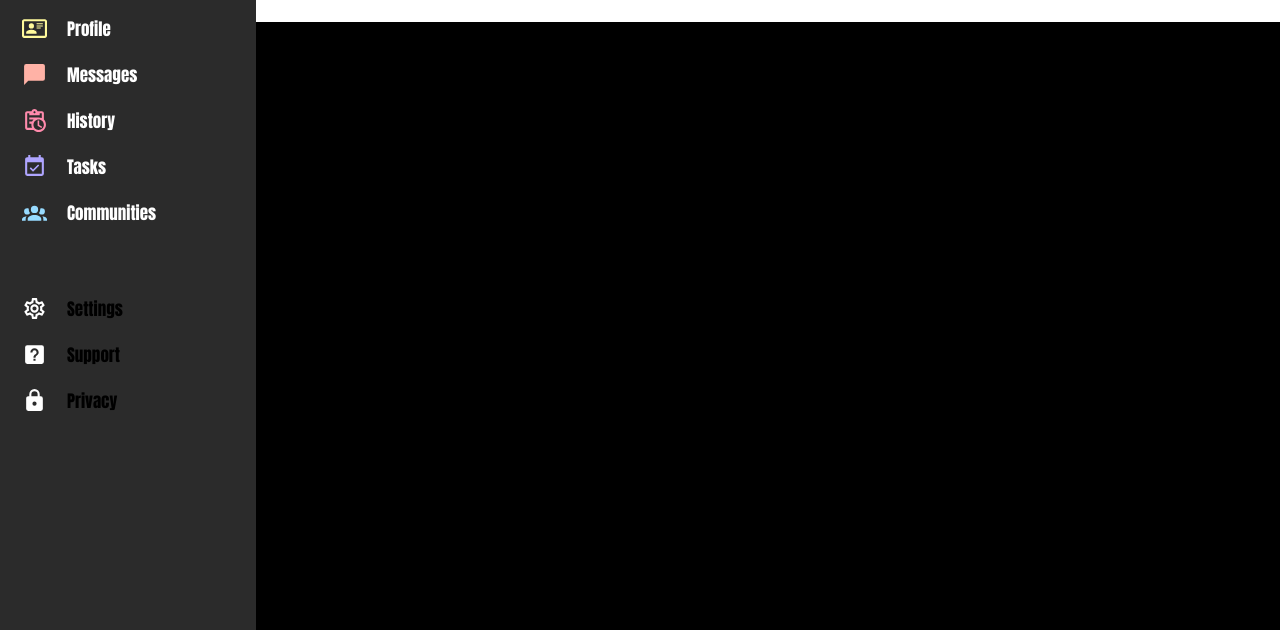
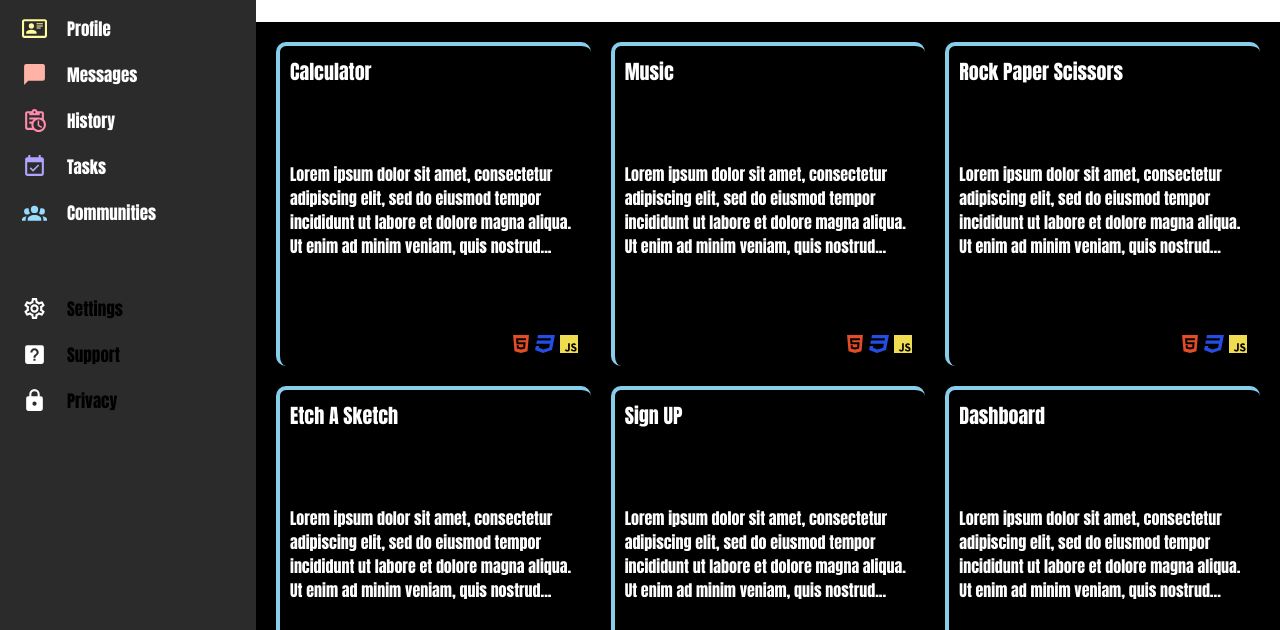
Before and after one commit to JoseIPareja/Project-Dashboard, a plain HTML site: page index.html in a window 1280 px wide. Shown: the part 170-800 px from the top of the page. Drawn offline with Linux system fonts and the light colour scheme.

Commit message:
4th: Working on Main Content.

```diff
--- a/index.html
+++ b/index.html
@@ -50,8 +50,71 @@
                 <button type="button">Share</button>
             </div>
         </div>
-        <div class="maincontent">Content
-
+        <div class="maincontent">
+            <div class="card">
+                <p class="title">Calculator</p>
+                <p>Lorem ipsum dolor sit amet, consectetur adipiscing elit, sed do eiusmod tempor incididunt ut labore et dolore magna aliqua. Ut enim ad minim veniam, quis nostrud...</p>
+                <div class="bottom">
+                    <img class="languagehtml" src="img/html.svg">
+                    <img class="languagecss" src="img/css.svg">
+                    <img class="languagejs" src="img/js.svg">
+                </div>
+            </div>
+            <div class="card">
+                <p class="title">Music</p>
+                <p>Lorem ipsum dolor sit amet, consectetur adipiscing elit, sed do eiusmod tempor incididunt ut labore et dolore magna aliqua. Ut enim ad minim veniam, quis nostrud...</p>
+                <div class="bottom">
+                    <img class="languagehtml" src="img/html.svg">
+                    <img class="languagecss" src="img/css.svg">
+                    <img class="languagejs" src="img/js.svg">
+                </div>
+            </div>
+            <div class="card">
+                <p class="title">Rock Paper Scissors</p>
+                <p>Lorem ipsum dolor sit amet, consectetur adipiscing elit, sed do eiusmod tempor incididunt ut labore et dolore magna aliqua. Ut enim ad minim veniam, quis nostrud...</p>
+                <div class="bottom">
+                    <img class="languagehtml" src="img/html.svg">
+                    <img class="languagecss" src="img/css.svg">
+                    <img class="languagejs" src="img/js.svg">
+                </div>
+            </div>
+            <div class="card">
+                <p class="title">Etch A Sketch</p>
+                <p>Lorem ipsum dolor sit amet, consectetur adipiscing elit, sed do eiusmod tempor incididunt ut labore et dolore magna aliqua. Ut enim ad minim veniam, quis nostrud...</p>
+                <div class="bottom">
+                    <img class="languagehtml" src="img/html.svg">
+                    <img class="languagecss" src="img/css.svg">
+                    <img class="languagejs" src="img/js.svg">
+                </div>
+            </div>
+            <div class="card">
+                <p class="title">Sign UP</p>
+                <p>Lorem ipsum dolor sit amet, consectetur adipiscing elit, sed do eiusmod tempor incididunt ut labore et dolore magna aliqua. Ut enim ad minim veniam, quis nostrud...</p>
+                <div class="bottom">
+                    <img class="languagehtml" src="img/html.svg">
+                    <img class="languagecss" src="img/css.svg">
+                    <img class="languagejs" src="img/js.svg">
+                </div>
+            </div>
+            <div class="card">
+                <p class="title">Dashboard</p>
+                <p>Lorem ipsum dolor sit amet, consectetur adipiscing elit, sed do eiusmod tempor incididunt ut labore et dolore magna aliqua. Ut enim ad minim veniam, quis nostrud...</p>
+                <div class="bottom">
+                    <img class="languagehtml" src="img/html.svg">
+                    <img class="languagecss" src="img/css.svg">
+                    <img class="languagejs" src="img/js.svg">
+                </div>
+            </div>
+            <div class="card">
+                <p class="title">Coming Soon</p>
+                <p>Lorem ipsum dolor sit amet, consectetur adipiscing elit, sed do eiusmod tempor incididunt ut labore et dolore magna aliqua. Ut enim ad minim veniam, quis nostrud...</p>
+                <div class="bottom">Bottom</div>
+            </div>
+            <div class="card">
+                <p class="title">Coming Soon</p>
+                <p>Lorem ipsum dolor sit amet, consectetur adipiscing elit, sed do eiusmod tempor incididunt ut labore et dolore magna aliqua. Ut enim ad minim veniam, quis nostrud...</p>
+                <div class="bottom">Bottom</div>
+            </div>
         </div>
     </div>
 </body>
--- a/style.css
+++ b/style.css
@@ -212,5 +212,49 @@ button:hover {
 .maincontent {
     grid-column: 2 / 3;
     grid-row: 2 / 6;
-    background-color: #000000;
+    background-color: black;
+    display: grid;
+    grid-template-columns: repeat(auto-fit, minmax(300px, 1fr));
+    overflow: auto;
+    padding: 20px;
+    gap: 20px;
 }
+
+.card {
+    height: 300px;
+    border-left: 4px solid skyblue;
+    border-top: 4px solid skyblue;
+    background-color: black;
+    border-radius: 10px;
+    padding: 10px;
+    display: flex;
+    flex-direction: column;
+    justify-content: space-between;
+    color: white;
+}
+
+.card:hover {
+    border: 4px solid white;
+}
+
+.title {
+    font-size: 20px;
+}
+
+.bottom {
+    display: flex;
+    justify-content: flex-end;
+
+}
+
+.languagehtml {
+    filter: invert(36%) sepia(32%) saturate(4277%) hue-rotate(349deg) brightness(94%) contrast(89%);
+}
+
+.languagecss {
+    filter: invert(34%) sepia(77%) saturate(6561%) hue-rotate(227deg) brightness(90%) contrast(98%);
+}
+
+.languagejs {
+    filter: invert(76%) sepia(69%) saturate(411%) hue-rotate(2deg) brightness(107%) contrast(88%);
+}
```
Also changed, not shown: img/css.svg (added), img/html.svg (added), img/js.svg (added).
